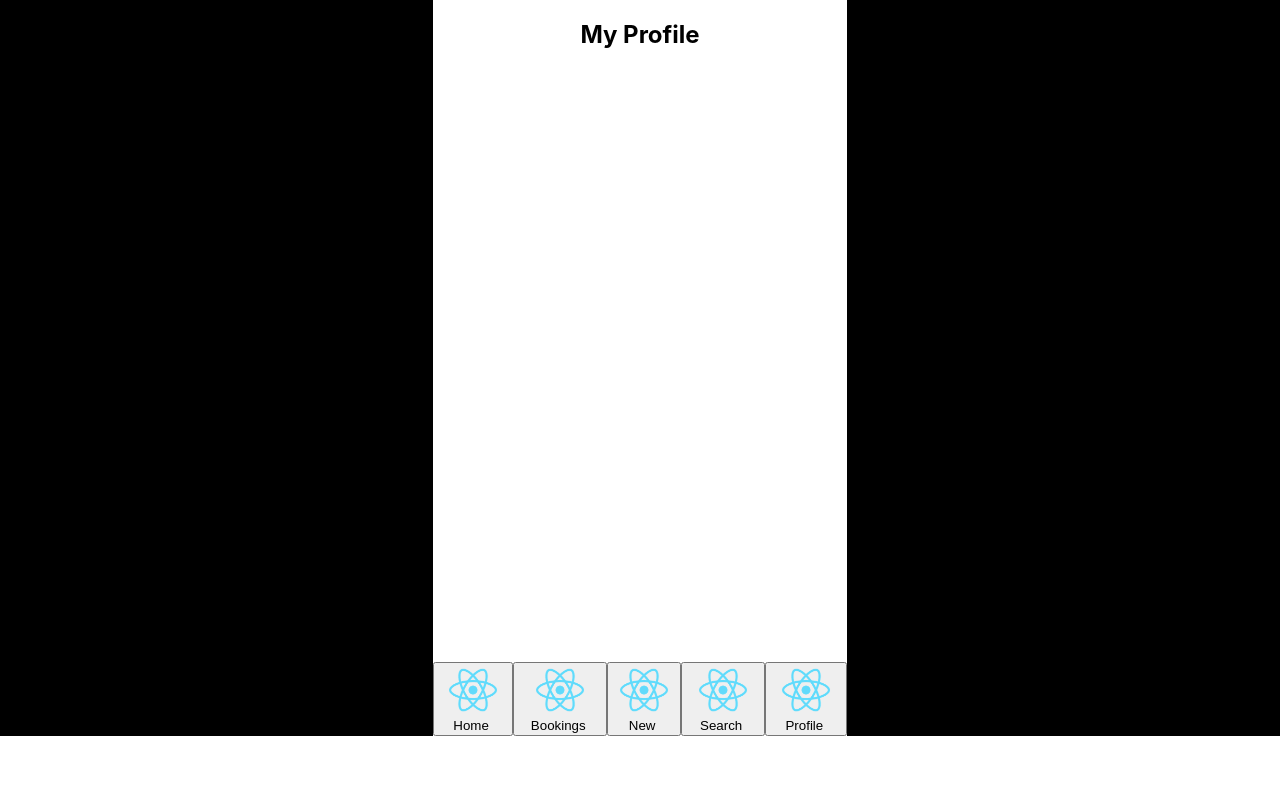
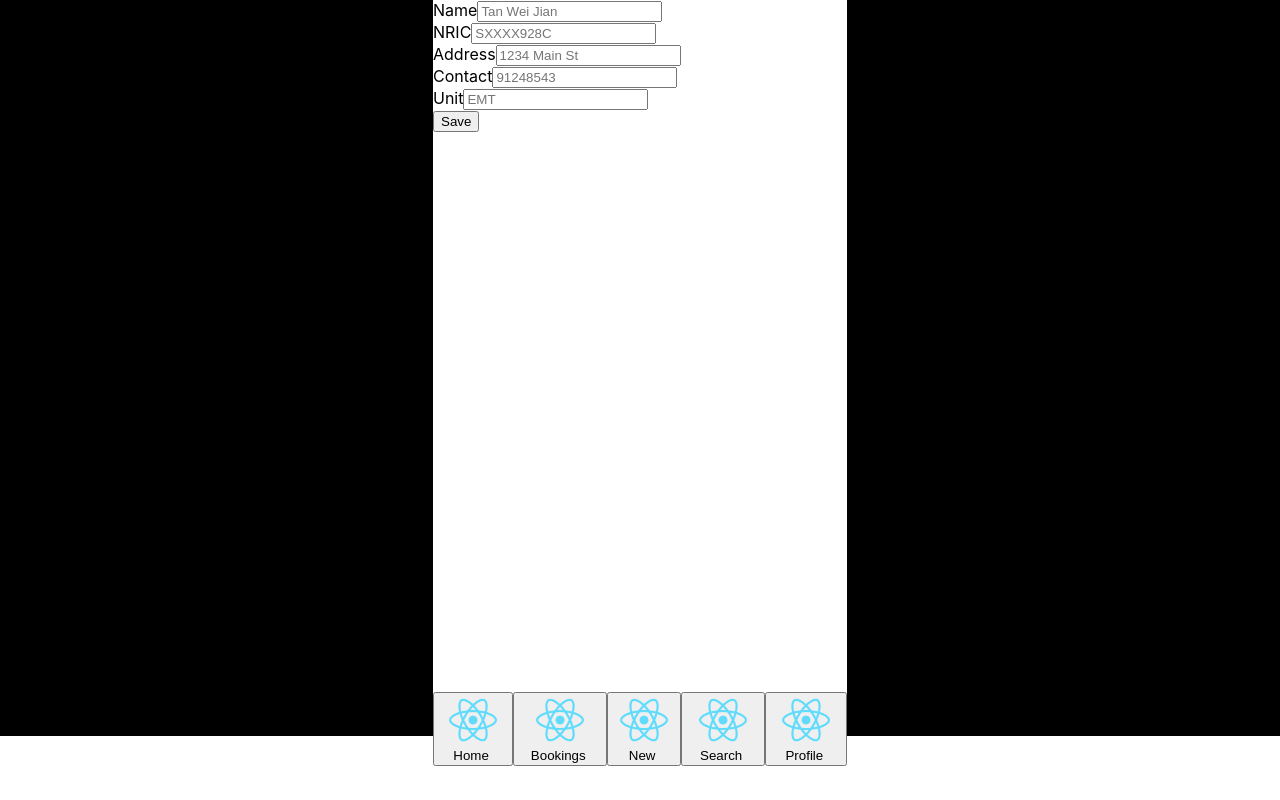
Before and after one commit to wj-tan/learn_react, a React (Create React App) app: page /MyProfile in a window 1280 px wide. Built offline with nearby package versions, Linux system fonts and the light colour scheme.

Commit message:
Update MyProfile.js

```diff
--- a/src/components/MyProfile.js
+++ b/src/components/MyProfile.js
@@ -1,13 +1,48 @@
 import React, { Component } from 'react';
+import { Form, Button, Col, Row, FormGroup, FormControl, ControlLabel } from "react-bootstrap";
+
 class MyProfile extends Component {
     constructor(props) {
         super(props);
-        this.state = {  }
+        this.state = {}
     }
     render() {
-        return ( <span>
-            <h2>My Profile</h2>
-        </span> );
+        return (<span>
+            <Form>
+                <Form.Row>
+                    <Form.Group as={Col} controlId="formName">
+                        <Form.Label>Name</Form.Label>
+                        <Form.Control placeholder="Tan Wei Jian" />
+                    </Form.Group>
+
+                    <Form.Group as={Col} controlId="formNRIC">
+                        <Form.Label>NRIC</Form.Label>
+                        <Form.Control placeholder="SXXXX928C" />
+                    </Form.Group>
+                </Form.Row>
+
+                <Form.Group controlId="formAddress">
+                    <Form.Label>Address</Form.Label>
+                    <Form.Control placeholder="1234 Main St" />
+                </Form.Group>
+
+                <Form.Row>
+                    <Form.Group as={Col} controlId="formContact">
+                        <Form.Label>Contact</Form.Label>
+                        <Form.Control placeholder="91248543"/>
+                    </Form.Group>
+
+                    <Form.Group as={Col} controlId="formUnit">
+                        <Form.Label>Unit</Form.Label>
+                        <Form.Control placeholder="EMT" />
+                    </Form.Group>
+                </Form.Row>
+
+                <Button variant="primary" type="submit">
+                    Save
+                </Button>
+            </Form>
+        </span>);
     }
 }
 
```
